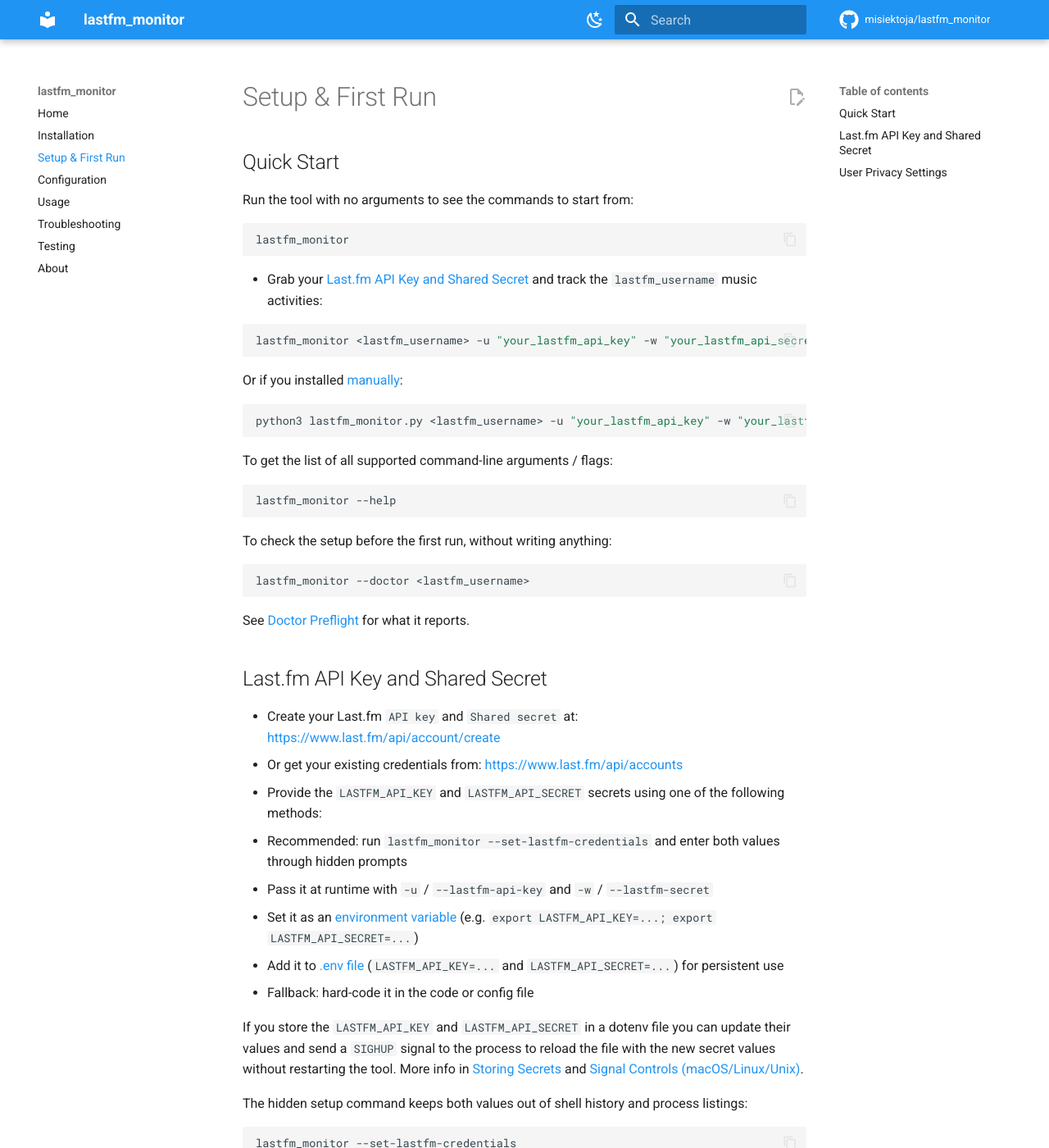
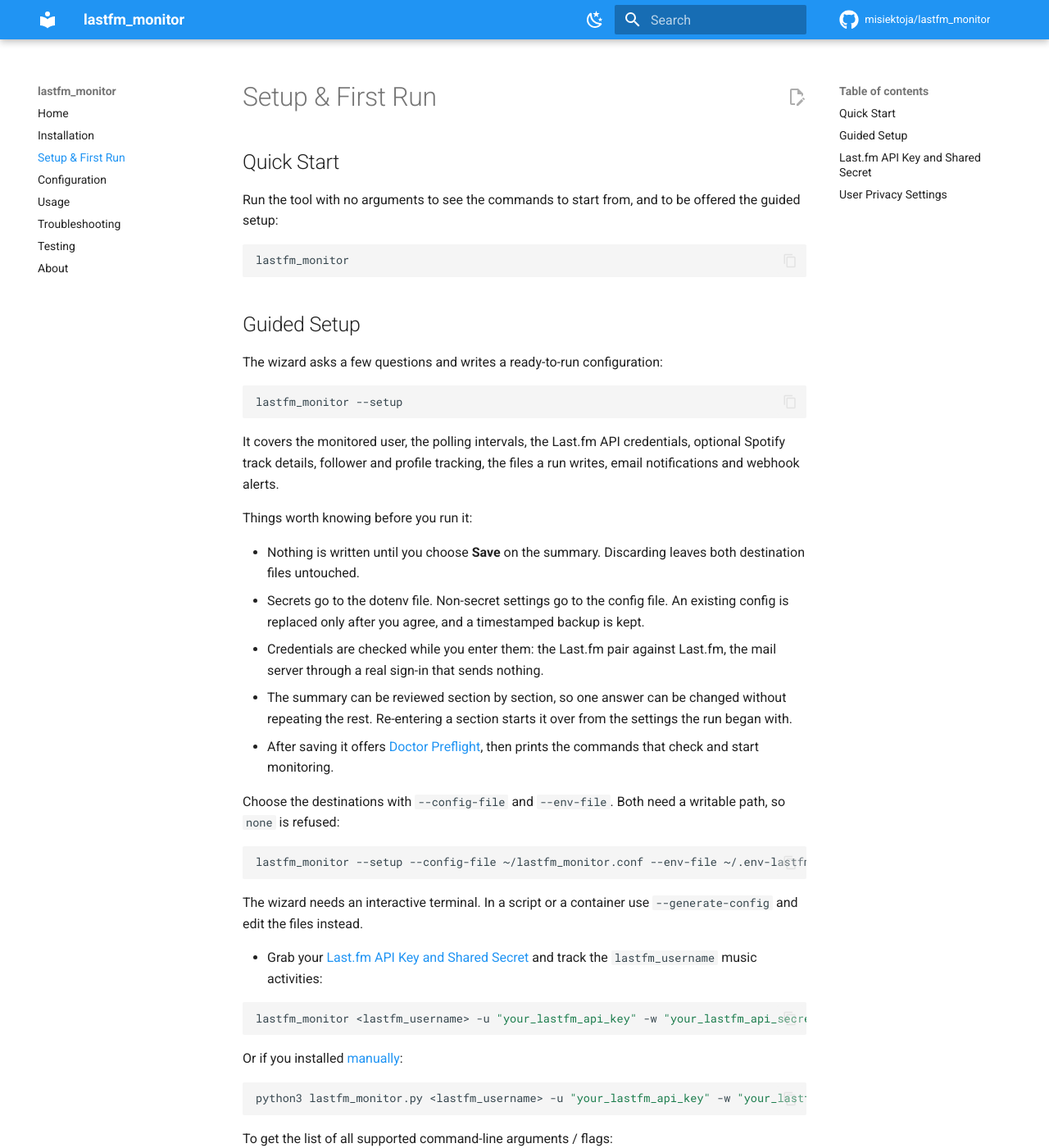
Before and after one commit to misiektoja/lastfm_monitor, an MkDocs documentation site: the page built from docs/setup-and-first-run.md, in a window 1280 px wide and 1400 px high. Shown: the whole window at 82% size. Built offline with MkDocs 1.6.1 and Material for MkDocs 9.7.7, drawn with Linux system fonts in a browser that asks for light colours; comment, search, counter and statistics services are not loaded.

Commit message:
docs(setup): document the guided setup and the saved monitored user

````diff
--- a/docs/setup-and-first-run.md
+++ b/docs/setup-and-first-run.md
@@ -2,11 +2,38 @@
 
 ## Quick Start
 
-Run the tool with no arguments to see the commands to start from:
+Run the tool with no arguments to see the commands to start from, and to be offered the guided setup:
 
 ```sh
 lastfm_monitor
 ```
+
+## Guided Setup
+
+The wizard asks a few questions and writes a ready-to-run configuration:
+
+```sh
+lastfm_monitor --setup
+```
+
+It covers the monitored user, the polling intervals, the Last.fm API credentials, optional Spotify track
+details, follower and profile tracking, the files a run writes, email notifications and webhook alerts.
+
+Things worth knowing before you run it:
+
+- Nothing is written until you choose **Save** on the summary. Discarding leaves both destination files untouched.
+- Secrets go to the dotenv file. Non-secret settings go to the config file. An existing config is replaced only after you agree, and a timestamped backup is kept.
+- Credentials are checked while you enter them: the Last.fm pair against Last.fm, the mail server through a real sign-in that sends nothing.
+- The summary can be reviewed section by section, so one answer can be changed without repeating the rest. Re-entering a section starts it over from the settings the run began with.
+- After saving it offers [Doctor Preflight](troubleshooting.md#doctor-preflight), then prints the commands that check and start monitoring.
+
+Choose the destinations with `--config-file` and `--env-file`. Both need a writable path, so `none` is refused:
+
+```sh
+lastfm_monitor --setup --config-file ~/lastfm_monitor.conf --env-file ~/.env-lastfm_monitor
+```
+
+The wizard needs an interactive terminal. In a script or a container use `--generate-config` and edit the files instead.
 
 - Grab your [Last.fm API Key and Shared Secret](#lastfm-api-key-and-shared-secret) and track the `lastfm_username` music activities:
 
````
Also changed, not shown: README.md (+1 -0 lines), docs/configuration.md (+11 -0 lines).
